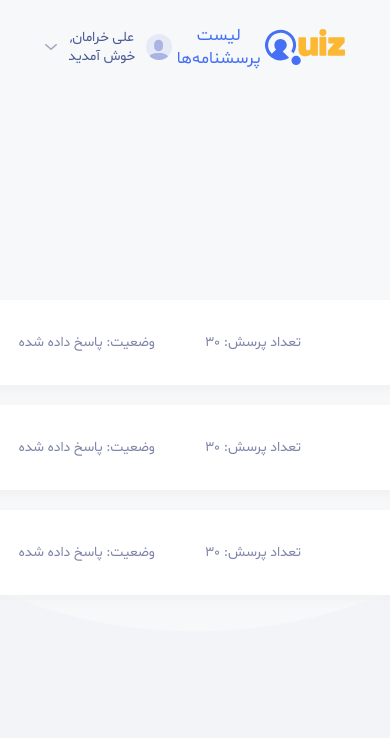
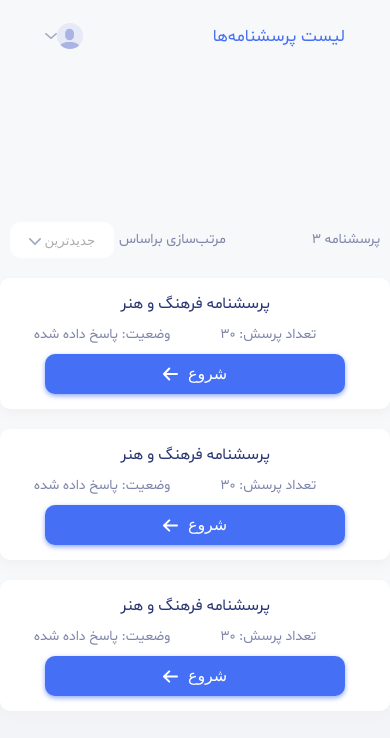
Before and after one commit to Straider71/test, a Vue app: page /#/ in a window 390 px wide. Shown: the top 738 px of the page. Built offline with nearby package versions, Linux system fonts and the light colour scheme.

Commit message:
add media queries

```diff
--- a/src/components/CustomButton.vue
+++ b/src/components/CustomButton.vue
@@ -66,4 +66,12 @@ export default {
   justify-content: center;
   align-items: center;
 }
+
+@media (max-width: 640px) {
+  .button {
+    width: 300px;
+    height: 40px;
+    margin-top: 10px;
+  }
+}
 </style>
--- a/src/components/ListTitle.vue
+++ b/src/components/ListTitle.vue
@@ -24,4 +24,12 @@ export default {
   justify-content: space-between;
   align-items: center;
 }
+
+@media (max-width: 890px) {
+  .list-title {
+    width: 100%;
+
+    padding: 0px 10px;
+  }
+}
 </style>
--- a/src/components/Logo.vue
+++ b/src/components/Logo.vue
@@ -16,4 +16,10 @@ export default {
   height: 36.7px;
   object-fit: contain;
 }
+
+@media (max-width: 576px) {
+  .navbar-logo {
+    display: none;
+  }
+}
 </style>
--- a/src/components/Navbar.vue
+++ b/src/components/Navbar.vue
@@ -29,4 +29,10 @@ export default {
   z-index: 2;
   align-items: center;
 }
+
+@media (max-width: 576px) {
+  Logo {
+    display: none;
+  }
+}
 </style>
--- a/src/components/QuestionnaireItem.vue
+++ b/src/components/QuestionnaireItem.vue
@@ -43,5 +43,13 @@ export default {
     height: 13.3px;
     padding-right: 10px;
   }
+
+  @media (max-width: 640px) {
+    .container {
+      flex-direction: column-reverse;
+      height: auto;
+      padding: 15px 0px;
+    }
+  }
 }
 </style>
--- a/src/components/QuestionnaireList.vue
+++ b/src/components/QuestionnaireList.vue
@@ -50,4 +50,10 @@ export default {
 .container {
   z-index: 2;
 }
+
+@media (max-width: 890px) {
+  .container {
+    width: 100%;
+  }
+}
 </style>
--- a/src/components/QuestionnaireStatus.vue
+++ b/src/components/QuestionnaireStatus.vue
@@ -36,4 +36,10 @@ export default {
     color: #7f86aa;
   }
 }
+
+@media (max-width: 640px) {
+  .status {
+    margin-top: 10px;
+  }
+}
 </style>
--- a/src/components/UserInfo.vue
+++ b/src/components/UserInfo.vue
@@ -42,5 +42,11 @@ export default {
     width: 12.1px;
     height: 6.9px;
   }
+
+  @media (max-width: 450px) {
+    .navbar-username-text {
+      display: none;
+    }
+  }
 }
 </style>
```
